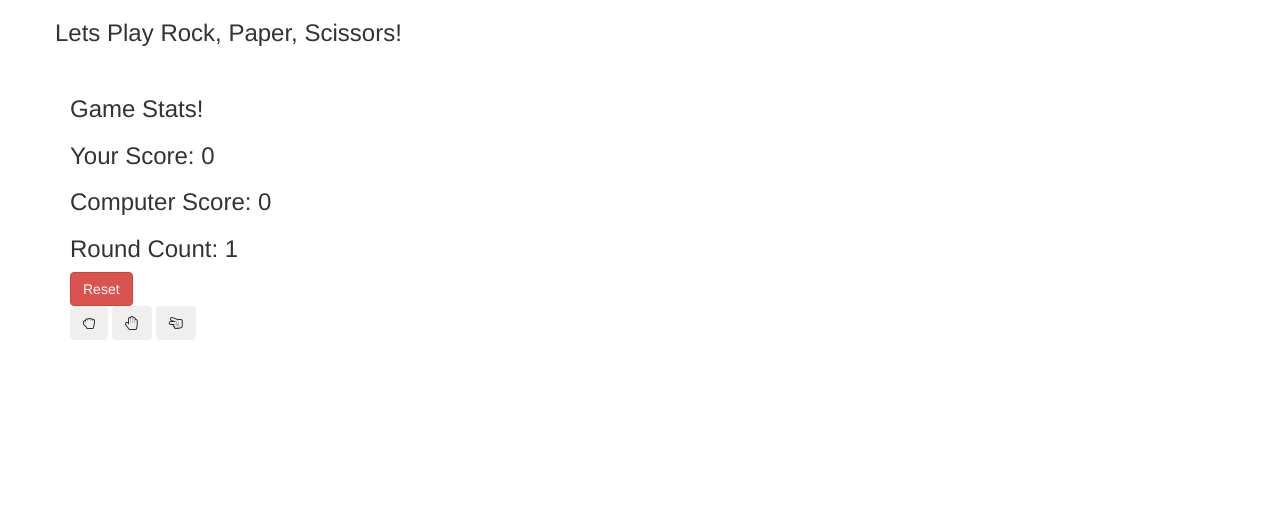
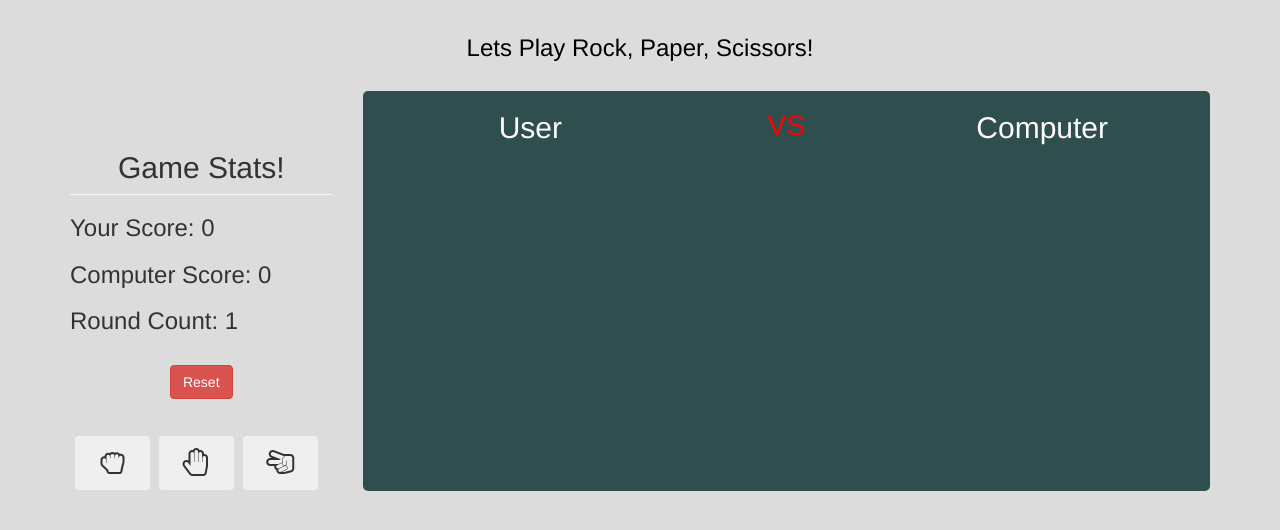
Before and after one commit to Serviox19/Rock-Papers-Scissors, a PHP site: page / in a window 1280 px wide. Shown: the top 530 px of the page. Run offline with PHP 8.4, Linux system fonts and the light colour scheme; some libraries are stand-ins or nearby versions.

Commit message:
finished styling for now, successful transformation of project

```diff
--- a/css/style.css
+++ b/css/style.css
@@ -5,4 +5,61 @@ ol {
   margin: 0;
   padding: 0; }
 
+body {
+  background-color: #DCDCDC; }
+
+.container {
+  margin-top: 15px; }
+
+#title {
+  text-align: center;
+  color: black; }
+
+#alerts {
+  font-size: 1.3em;
+  width: 30%;
+  margin: 0 auto;
+  text-align: center;
+  list-style: none; }
+
+#scoreDiv {
+  margin-top: 40px;
+  padding-bottom: 15px; }
+  #scoreDiv h2 {
+    text-align: center;
+    border-bottom: solid 1.5px #F5F5F5;
+    padding-bottom: 10px; }
+  #scoreDiv #reset {
+    display: block;
+    margin: 0 auto; }
+
+#results_div {
+  background-color: #2F4F4F;
+  height: 400px;
+  border-radius: 5px; }
+  #results_div .playerTitle h2 {
+    color: #FFFAFA;
+    text-align: center; }
+  #results_div .versus {
+    color: red;
+    text-align: center;
+    font-size: 2em;
+    vertical-align: middle; }
+  #results_div #userInput img {
+    max-width: 300px;
+    max-height: 300px;
+    margin: 0 auto; }
+  #results_div #computerInput img {
+    max-width: 300px;
+    max-height: 300px;
+    margin: 0 auto; }
+
+#options {
+  margin-top: -55px; }
+  #options button {
+    display: inline-block;
+    font-size: 2em;
+    width: 75px;
+    margin-left: 5px; }
+
 /*# sourceMappingURL=style.css.map */
--- a/index.html
+++ b/index.html
@@ -13,30 +13,42 @@
   <div class="container">
     <div class="row">
       <h3 id="title">Lets Play Rock, Paper, Scissors!</h3><br>
-      <div data-alerts="alerts"></div>
+      <div id="alerts" data-alerts="alerts"></div>
     </div><!-- END ROW-->
     <div class="row">
-      <div class="col-md-3">
-        <h3>Game Stats!</h3>
+      <div class="col-md-3" id="scoreDiv">
+        <h2>Game Stats!</h2>
         <div class="score-board">
           <div><h3>Your Score:&nbsp<span id="userScore"></span></h3></div>
           <div><h3>Computer Score:&nbsp<span id="computerScore"></span></h3></div>
-          <div><h3>Round Count:&nbsp<span id="roundCount"></span></h3></div>
-          <div class="resetButton"><button type="button" id="reset" class="btn btn-danger" value="rock">Reset</button></div>
+          <div><h3>Round Count:&nbsp<span id="roundCount"></span></h3></div><br>
+          <div><button type="button" id="reset" class="btn btn-danger" value="rock">Reset</button></div>
         </div>
       </div><!-- END COLUMN -->
       <div class="col-md-9">
         <div id="results_div">
           <div class="row fluid">
-            <div class="col-md-5" id="userInput"></div>
-            <div class="col-md-2"></div>
-            <div class="col-md-5" id="computerInput"></div>
+            <div class="col-md-5">
+              <div class="playerTitle">
+                <h2>User</h2>
+              </div>
+              <div id="userInput"></div>
+            </div>
+            <div class="col-md-2">
+              <h3 class="versus">VS</h3>
+            </div>
+            <div class="col-md-5">
+              <div class="playerTitle">
+                <h2>Computer</h2>
+              </div>
+              <div id="computerInput"></div>
+            </div>
           </div><!-- END ROW -->
         </div><!-- END Results Div -->
       </div><!-- END COL-->
     </div><!-- END ROW-->
-    <div class="row" id="options">
-      <div class="col-md-3">
+    <div class="row">
+      <div class="col-md-3" id="options">
         <button class="btn btn-secondary buttonSelection" value="rock"><i class="fa fa-hand-rock-o" aria-hidden="true"></i></button>
         <button class="btn btn-secondary buttonSelection" value="paper"><i class="fa fa-hand-paper-o" aria-hidden="true"></i></button>
         <button class="btn btn-secondary buttonSelection" value="scissors"><i class="fa fa-hand-scissors-o" aria-hidden="true"></i></button>
--- a/js/index.js
+++ b/js/index.js
@@ -20,45 +20,38 @@ $(document).ready(function() {
     computerChoice = Math.floor(Math.random() * gameChoices.length);
 
     if (computerChoice === 0 && userSelection === "rock") {
-      console.log('same choice');
       result = 'same';
     } else if (computerChoice === 1 && userSelection === "paper") {
-      console.log('same choice');
       result = 'same';
     } else if (computerChoice === 2 && userSelection === "scissors") {
-      console.log('same choice');
       result = 'same';
     } else if (computerChoice === 0 && userSelection === "paper") {
-      console.log('you won');
       result = 'won';
       increaseUserScore();
     } else if (computerChoice === 1 && userSelection === "scissors") {
-      console.log('you won');
       result = 'won';
       increaseUserScore();
     } else if (computerChoice === 2 && userSelection === "rock") {
-      console.log('you won');
       result = 'won';
       increaseUserScore();
     } else if (computerChoice === 0 && userSelection === "scissors") {
-      console.log('you lose');
       result = 'lose'
       increaseCompScore();
     } else if (computerChoice === 1 && userSelection === "rock") {
-      console.log('you lose');
       result = 'lose';
       increaseCompScore();
     } else if (computerChoice === 2 && userSelection === "paper") {
-      console.log('you lose');
       result = 'lose';
       increaseCompScore();
     };
+    animate();
     increaseRound();
-    animate();
     $("#userScore").html(userScore);
     $("#computerScore").html(computerScore);
     $("#roundCount").html(roundCount);
   }); // END GAME LOGIC
+
+
 
   function animate() {
     setTimeout(function () {
@@ -83,16 +76,20 @@ $(document).ready(function() {
             message: "Same Choice, Try again",
             priority: "info"
           });
-        }
+        };
         console.log(result);
         setTimeout(function () {
-          //reset
           console.log('reset');
           $(document).trigger("clear-alerts");
-        }, 1300);
-      }, 1000);
-    }, 10);
-  }
+          $(function(){
+            $('#userInput').empty();
+            $('#computerInput').empty();
+          });
+          $(".buttonSelection").attr("disabled", false);
+        }, 3500);
+      }, 1400);
+    }, 400);
+  };//End animate
 
   function userPick() {
     if (userSelection === "rock") {
```
Also changed, not shown: css/index.sass (+68 -0 lines), 2 other files.
